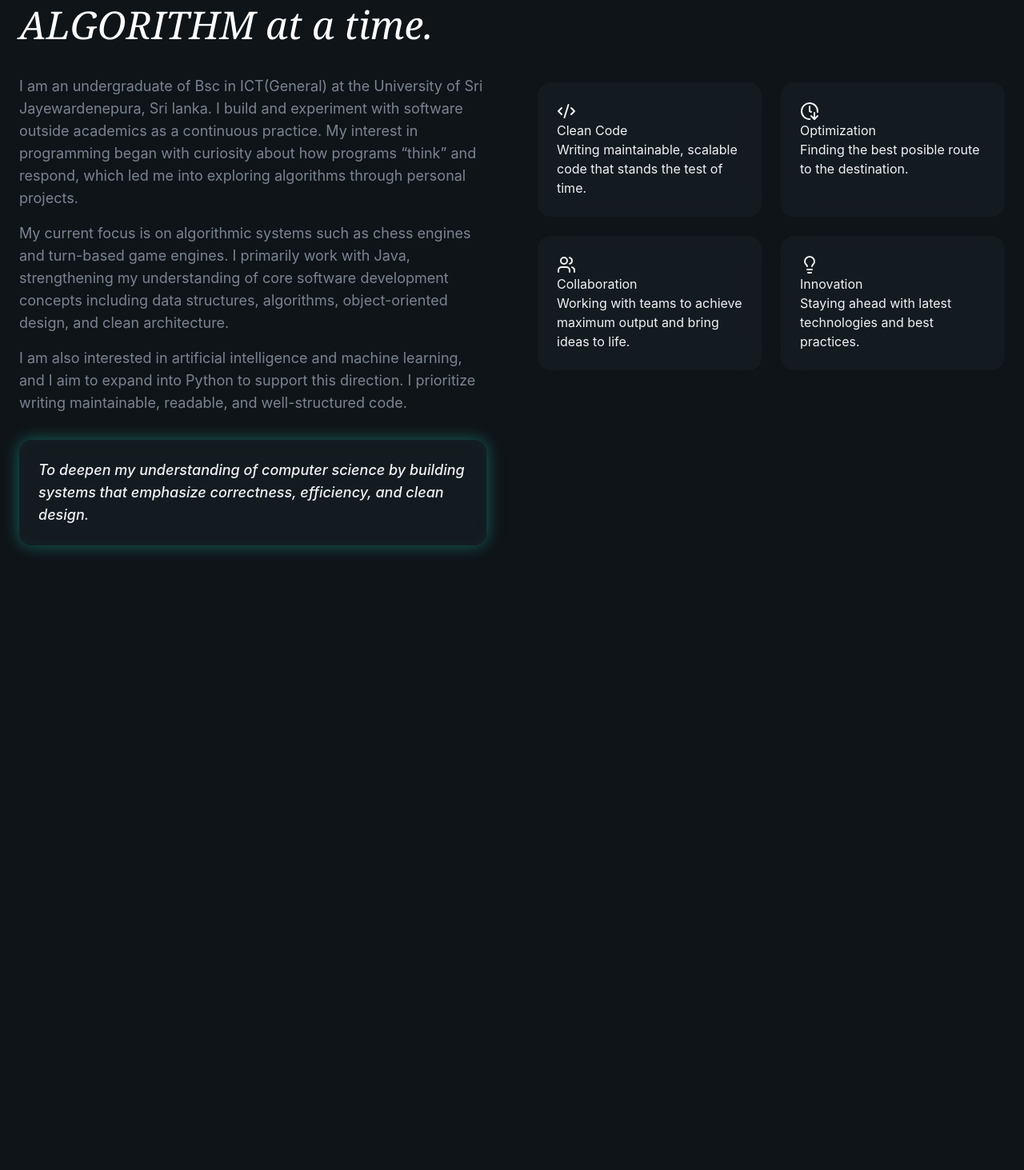
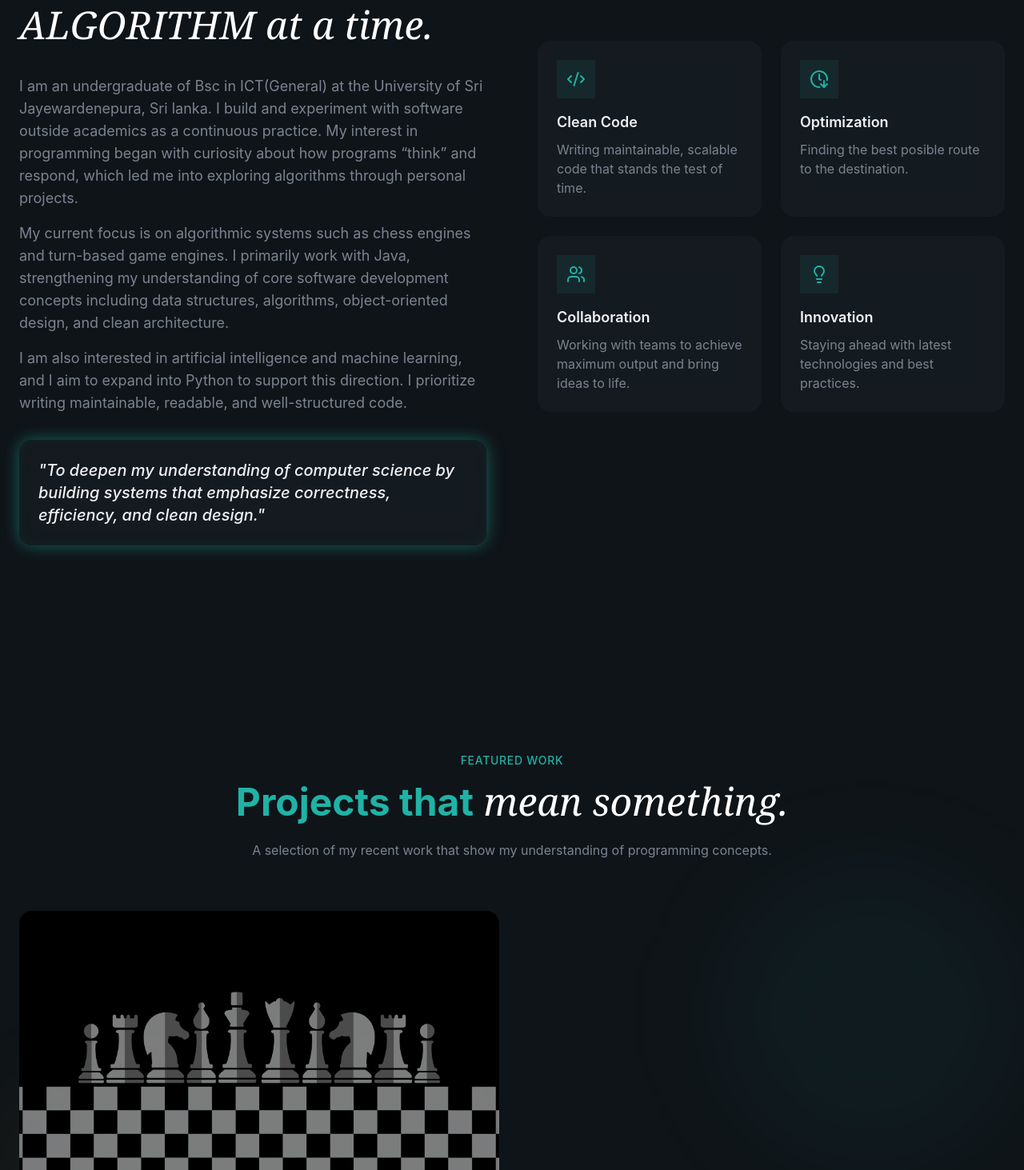
Before and after one commit to kDash22/kalana-dasanayaka, a React app in the folder frontend/: page / in a window 1280 px wide. Shown: the part 1307-2770 px from the top of the page at 80% size. Before the commit the page ends 2117 px from the top, so only its background shows below. Built offline with nearby package versions, Linux system fonts and the light colour scheme; the HTML template or start-up script is replaced by a standard one.

Commit message:
feat: implement primary landing page sections including Hero, About, Experience, and Projects components

```diff
--- a/frontend/src/sections/About.jsx
+++ b/frontend/src/sections/About.jsx
@@ -73,10 +73,10 @@
             </div>
 
             <div className="glass rounded-2xl p-6 glow-border animate-fade-in-slow animation-delay-300 ">
-              <p className="text-lg font-medium italic text-foreground">
-                To deepen my understanding of computer science by building
+              <p className="text-xl font-medium italic text-foreground">
+                "To deepen my understanding of computer science by building
                 systems that emphasize correctness, efficiency, and clean
-                design.
+                design."
               </p>{" "}
             </div>
           </div>
@@ -84,12 +84,18 @@
           {/* Right Column */}
           <div className="grid sm:grid-cols-2 gap-6">
             {highlights.map((item, index) => (
-              <div key={index} className="glass p-6 rounded-2xl animate-fade-in">
-                <div>
-                  <item.icon />
+              <div
+                key={index}
+                className="glass p-6 rounded-2xl animate-fade-in"
+                style={{ animationDelay: `${(index + 1) * 100}ms` }}
+              >
+                <div className="w-12 h-12 rounded-x bg-primary/10 flex items-center justify-center mb-4">
+                  <item.icon className="w-6 h-6 text-primary" />
                 </div>
-                <h3>{item.title}</h3>
-                <p>{item.description}</p>
+                <h3 className="text-lg font-semibold mb-2 ">{item.title}</h3>
+                <p className="text-base text-muted-foreground">
+                  {item.description}
+                </p>
               </div>
             ))}
           </div>
--- a/frontend/src/sections/Experience.jsx
+++ b/frontend/src/sections/Experience.jsx
@@ -1,5 +1,40 @@
+const experiences = [
+  {
+    period: "2025 - Present",
+    role: "Undergrad Bsc in ICT(general)",
+    company: "University of Sri Jayewardenepura",
+    description: " ",
+    technologies: " ",
+    current: true,
+  },
+];
+
 export const Experience = () => {
-    return(
-        <section></section>
-    )
-}
+  return (
+    <section id="experience" className="py-32 relative overflow-hidden">
+      <div className="absolute top-1/2 left-1/4 w-96 h-96 bg-primary/5 rounded-full blur-3xl -translate-y-1/2" />
+
+      <div className="container mx-auto px-6 relative z-10">
+        {/* Section header */}
+        <div className="max-w-3xl mb-16">
+          <span className="text-secondary-foreground text-sm font-medium tracking-wider uppercase animate-fade-in">
+            My Journey
+          </span>
+          <h2 className="text-4xl lg:text-5xl font-bold mt-4 mb-6 animate-fade-in animation-delay-100 text-secondary-foreground">
+            Experience that
+            <span className="font-serif italic font-normal text-white">
+              {" "}
+              speaks for itself.
+            </span>
+          </h2>
+          <p className="text-muted-foreground animate-fade-in animation-delay-200">
+            A timeline of my growth as a developer, from a curious beginner to
+            (hopefully) a capable and reliable software engineer.
+          </p>
+        </div>
+
+        {/* Timeline */}
+      </div>
+    </section>
+  );
+};
--- a/frontend/src/sections/Hero.jsx
+++ b/frontend/src/sections/Hero.jsx
@@ -5,7 +5,6 @@
 import { ChevronDown } from "lucide-react";
 import { FaGithub } from "react-icons/fa";
 import { FaLinkedin } from "react-icons/fa";
-
 
 const skills = [
   "Java",
@@ -55,7 +54,7 @@
       <div className="container mx-auto px-6 pt-32 pb-20 relative z-10">
         <div className="grid lg:grid-cols-2 gap-12 items-center">
           {/*Left Col - dp */}
-          <div className="relative animate-fade-in-slow animation-delay-100">
+          <div className="relative lg:-translate-y-8 animate-fade-in-slow animation-delay-100">
             {/* Profile Image */}
             <div className="relative w-80 h-80 md mx-auto">
               <div
@@ -81,19 +80,19 @@
               </div>
             </div>
             <div>
-              <h1 className="text-center py-3 text-3xl md:text-4xl lg:text-5xl font-bold leading-tight animate-fade-in-slow animation-delay-100">
+              <h1 className="text-center py-3 text-2xl md:text-3xl lg:text-4xl font-bold leading-tight animate-fade-in-slow animation-delay-100">
                 Kalana Dasanayaka
               </h1>
               <div className="text-center">
                 <span
-                  className="inline-flex items-center gap-2 px-4 py-2 rounded-full glass text-lg
+                  className="inline-flex items-center gap-2 px-4 py-2 rounded-full glass text-basic
                 text-primary animate-fade-in-slow animation-delay-200"
                 >
                   <span className="w-2 h-2 bg-primary rounded-full animate-pulse" />
                   Coding Enthusiast · Java & Python
                 </span>
               </div>
-              <p className="text-lg text-center mx-auto items-center text-muted-foreground max-w-lg animate-fade-in-slow animation-delay-300">
+              <p className="text-basic text-center mx-auto items-center text-muted-foreground max-w-lg animate-fade-in-slow animation-delay-300">
                 An ICT undergraduate interested in Java development and
                 algorithmic problem solving.
               </p>
--- a/frontend/src/sections/Projects.jsx
+++ b/frontend/src/sections/Projects.jsx
@@ -1,5 +1,119 @@
+import { ArrowUpRight } from "lucide-react";
+import { FaGithub } from "react-icons/fa";
+import { AnimatedBorderButton } from "@/components/AnimatedBorderButton";
+
+const projects = [
+  {
+    title: "Chess Engine",
+    description:
+      "A chess engine that a user can play against, a basic gui of a chessboard included.",
+    image: "/projects/project1.png",
+    tags: ["Java", "OOP"],
+    link: "https://github.com/kDash22/Chessboard-v2",
+    github: "https://github.com/kDash22/Chessboard-v2",
+  },
+];
 export const Projects = () => {
-    return(
-        <section></section>
-    )
-}
+  return (
+    <section id="projects" className="py-32 relative overflow-hidden">
+      {/* Bg glows  */}
+      <div className="absolute top-1/4 right-0 w-96 h-96 bg-primary/5 rounded-full blur-3xl" />
+      <div className="absolute bottom-1/4 left-0 w-64 h-64 bg-highlight/5 rounded-full blur-3xl" />
+      <div className="container mx-auto px-6 relative z-10">
+        {/* Section Header */}
+        <div className="text-center mx-auto max-w-3xl mb-16">
+          <span className="text-secondary-foreground text-sm font-medium tracking-wider uppercase animate-fade-in">
+            Featured Work
+          </span>
+          <h2 className="text-4xl lg:text-5xl font-bold mt-4 mb-6 animate-fade-in animation-delay-100 text-secondary-foreground">
+            Projects that
+            <span className="font-serif italic font-normal text-white">
+              {" "}
+              mean something.
+            </span>
+          </h2>
+          <p className="text-muted-foreground animate-fade-in animation-delay-200">
+            A selection of my recent work that show my understanding of
+            programming concepts.
+          </p>
+        </div>
+
+        {/* Projects Grid */}
+        <div className="grid md:grid-cols-2 gap-8">
+          {projects.map((project, index) => (
+            <div
+              key={index}
+              className="group glass rounded-2xl overflow-hidden animate-fade-in md:row-span-1"
+              style={{ animationDelay: `${(index + 1) * 100}ms` }}
+            >
+              <div className="relative overflow-hidden aspect-video">
+                <img
+                  src={project.image}
+                  alt={project.title}
+                  className="w-full h-fit object-cover transition-transform duration-700 group-hover:scale-110"
+                />
+                <div className="absolute inset-0 bg-graditent-to-t from-card via-card/50 to bg-transparent opacity-60" />
+                {/* Overlay Links */}
+                <div className="absolute inset-0 flex items-center justify-center gap-4 opacity-0 group-hover:opacity-100 transition-opacity duration-300">
+                  <a
+                    href={project.link}
+                    className="p-3 rounded-full glass hover:bg-primary hover:text-primary-foreground transition-all"
+                  >
+                    <ArrowUpRight className="w-5 h-5" />
+                  </a>
+                  <a
+                    href={project.github}
+                    className="p-3 rounded-full glass hover:bg-primary hover:text-primary-foreground transition-all"
+                  >
+                    <FaGithub className="w-5 h-5" />
+                  </a>
+                </div>
+              </div>
+
+              {/* Content */}
+              <div className="p-6 space-y-4">
+                <div className="flex items-start justify-between ">
+                  <h3 className="text-xl font-semibold group-hover:text-primary transition-colors">
+                    {project.title}
+                  </h3>
+                  <ArrowUpRight
+                    className="w-5 h-5
+                  text-muted-foreground group-hover:text-primary group-hover:translate-x-1 group-hover:translate-y-1 transition-all"
+                  />
+                </div>
+                <p className="text-muted-foreground text-sm">
+                  {project.description}
+                </p>
+                <div className="flex flex-wrap gap-2">
+                  {project.tags.map((tag, tagIndex) => (
+                    <span
+                      key={tagIndex}
+                      className="px-4 py-1.5 rounded-full bg-surface text-xs font-medium border border-border/50 text-muted-foreground hover:border-primary/50 hover:text-primary transition-all duration-300"
+                    >
+                      {tag}
+                    </span>
+                  ))}
+                </div>
+              </div>
+            </div>
+          ))}
+        </div>
+
+        {/* View all Projects */}
+        <div className="text-center mt-12 animate-fade-in animation-delay-500">
+          <AnimatedBorderButton>
+            <a
+              href="https://github.com/kDash22?tab=repositories&q=&type=&language=&sort=stargazers"
+              target="_blank"
+              rel="noopener noreferrer"
+              className="flex items-center gap-2"
+            >
+              View All Projects
+              <ArrowUpRight className="w-5 h-5" />
+            </a>
+          </AnimatedBorderButton>
+        </div>
+      </div>
+    </section>
+  );
+};
```
Also changed, not shown: frontend/public/projects/project1.png.
